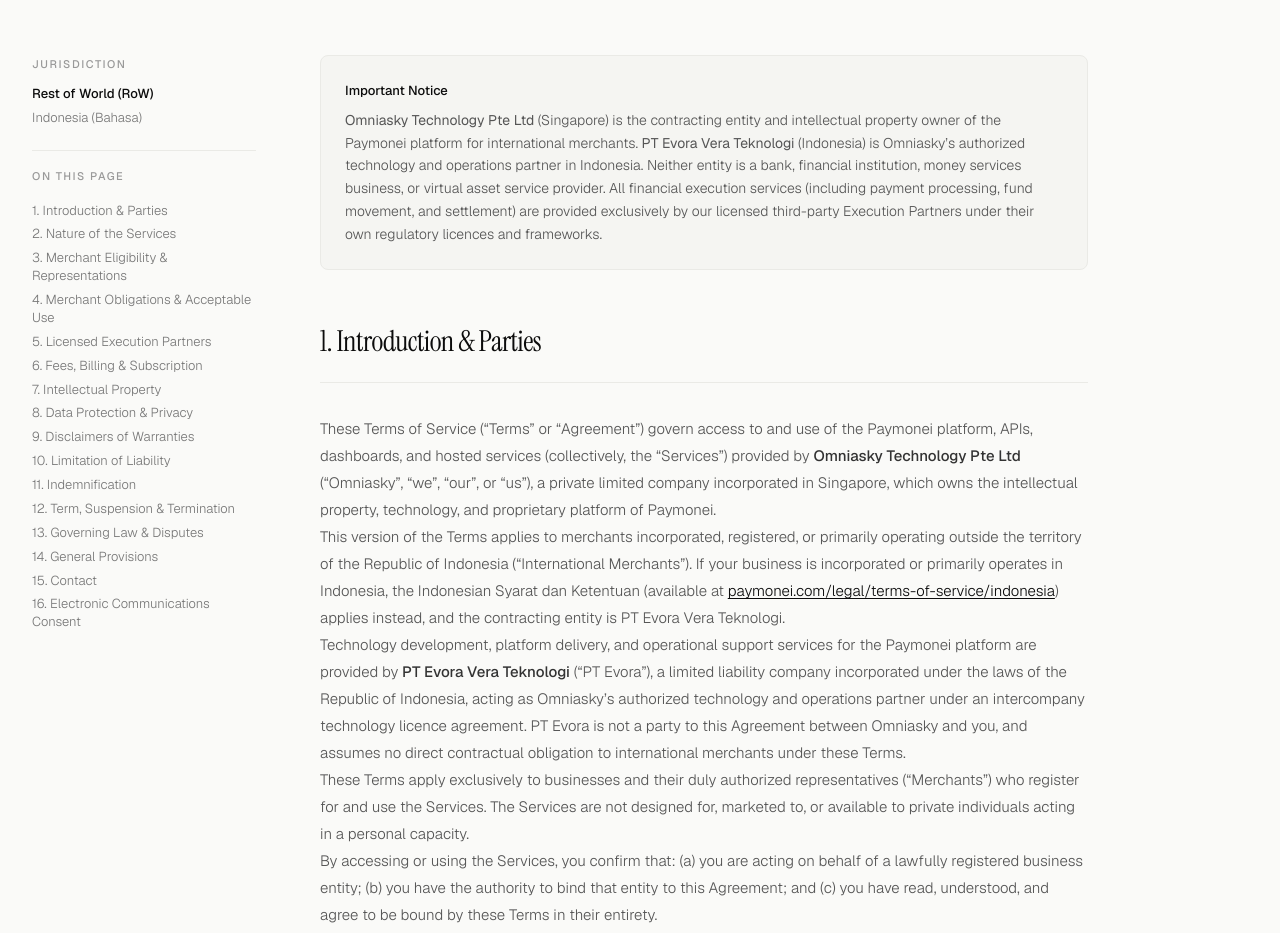
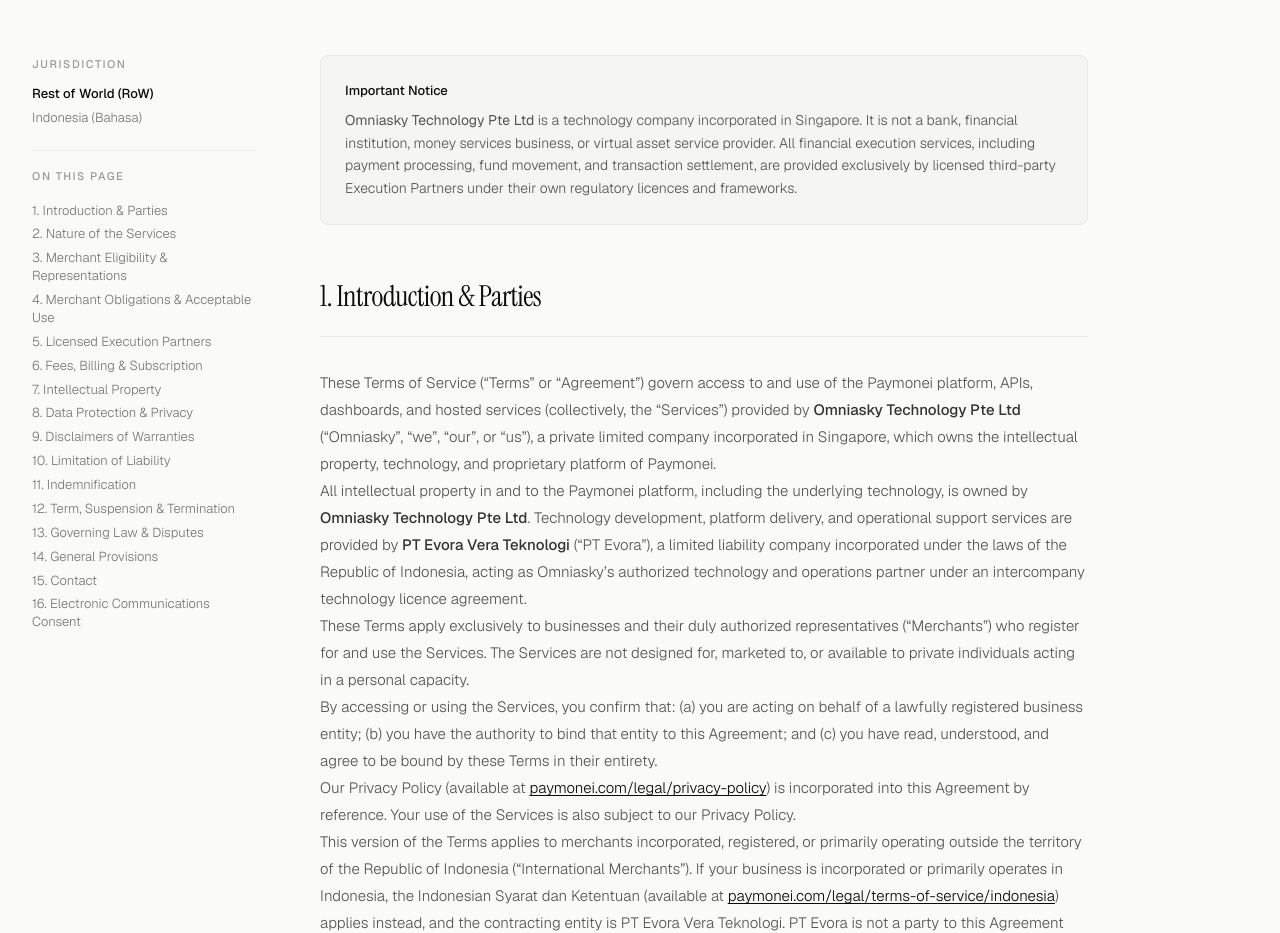
Before and after one commit to omniasky/paymonei-website, a Next.js app: page /legal/terms-of-service in a window 1280 px wide. Shown: the part 340-1273 px from the top of the page. Built offline with nearby package versions, Linux system fonts and the light colour scheme.

Commit message:
update tos row

```diff
--- a/src/app/legal/terms-of-service/page.tsx
+++ b/src/app/legal/terms-of-service/page.tsx
@@ -117,11 +117,11 @@
             {/* Main content */}
             <article className="flex-1 min-w-0 max-w-3xl">
 
-              {/* ── Software-Only Shield Notice ── */}
+              {/* ── Important Notice ── */}
               <div className="bg-[#F5F5F2] border border-[#EAEAE6] rounded-lg p-6 mb-12">
                 <p className="text-[13px] font-medium text-[#0C0C0C] mb-2">Important Notice</p>
                 <p className="text-[14px] text-[#555] leading-relaxed font-light">
-                  <strong>Omniasky Technology Pte Ltd</strong> (Singapore) is the contracting entity and intellectual property owner of the Paymonei platform for international merchants. <strong>PT Evora Vera Teknologi</strong> (Indonesia) is Omniasky&rsquo;s authorized technology and operations partner in Indonesia. Neither entity is a bank, financial institution, money services business, or virtual asset service provider. All financial execution services (including payment processing, fund movement, and settlement) are provided exclusively by our licensed third-party Execution Partners under their own regulatory licences and frameworks.
+                  <strong>Omniasky Technology Pte Ltd</strong> is a technology company incorporated in Singapore. It is not a bank, financial institution, money services business, or virtual asset service provider. All financial execution services, including payment processing, fund movement, and transaction settlement, are provided exclusively by licensed third-party Execution Partners under their own regulatory licences and frameworks.
                 </p>
               </div>
 
@@ -131,10 +131,7 @@
                   These Terms of Service (&ldquo;Terms&rdquo; or &ldquo;Agreement&rdquo;) govern access to and use of the Paymonei platform, APIs, dashboards, and hosted services (collectively, the &ldquo;Services&rdquo;) provided by <strong>Omniasky Technology Pte Ltd</strong> (&ldquo;Omniasky&rdquo;, &ldquo;we&rdquo;, &ldquo;our&rdquo;, or &ldquo;us&rdquo;), a private limited company incorporated in Singapore, which owns the intellectual property, technology, and proprietary platform of Paymonei.
                 </p>
                 <p>
-                  This version of the Terms applies to merchants incorporated, registered, or primarily operating outside the territory of the Republic of Indonesia (&ldquo;International Merchants&rdquo;). If your business is incorporated or primarily operates in Indonesia, the Indonesian Syarat dan Ketentuan (available at <Link href="/legal/terms-of-service/indonesia">paymonei.com/legal/terms-of-service/indonesia</Link>) applies instead, and the contracting entity is PT Evora Vera Teknologi.
-                </p>
-                <p>
-                  Technology development, platform delivery, and operational support services for the Paymonei platform are provided by <strong>PT Evora Vera Teknologi</strong> (&ldquo;PT Evora&rdquo;), a limited liability company incorporated under the laws of the Republic of Indonesia, acting as Omniasky&rsquo;s authorized technology and operations partner under an intercompany technology licence agreement. PT Evora is not a party to this Agreement between Omniasky and you, and assumes no direct contractual obligation to international merchants under these Terms.
+                  All intellectual property in and to the Paymonei platform, including the underlying technology, is owned by <strong>Omniasky Technology Pte Ltd</strong>. Technology development, platform delivery, and operational support services are provided by <strong>PT Evora Vera Teknologi</strong> (&ldquo;PT Evora&rdquo;), a limited liability company incorporated under the laws of the Republic of Indonesia, acting as Omniasky&rsquo;s authorized technology and operations partner under an intercompany technology licence agreement.
                 </p>
                 <p>
                   These Terms apply exclusively to businesses and their duly authorized representatives (&ldquo;Merchants&rdquo;) who register for and use the Services. The Services are not designed for, marketed to, or available to private individuals acting in a personal capacity.
@@ -144,6 +141,9 @@
                 </p>
                 <p>
                   Our Privacy Policy (available at <Link href="/legal/privacy-policy">paymonei.com/legal/privacy-policy</Link>) is incorporated into this Agreement by reference. Your use of the Services is also subject to our Privacy Policy.
+                </p>
+                <p>
+                  This version of the Terms applies to merchants incorporated, registered, or primarily operating outside the territory of the Republic of Indonesia (&ldquo;International Merchants&rdquo;). If your business is incorporated or primarily operates in Indonesia, the Indonesian Syarat dan Ketentuan (available at <Link href="/legal/terms-of-service/indonesia">paymonei.com/legal/terms-of-service/indonesia</Link>) applies instead, and the contracting entity is PT Evora Vera Teknologi. PT Evora is not a party to this Agreement between Omniasky and you, and assumes no direct contractual obligation to international merchants under these Terms.
                 </p>
               </Section>
 
```
